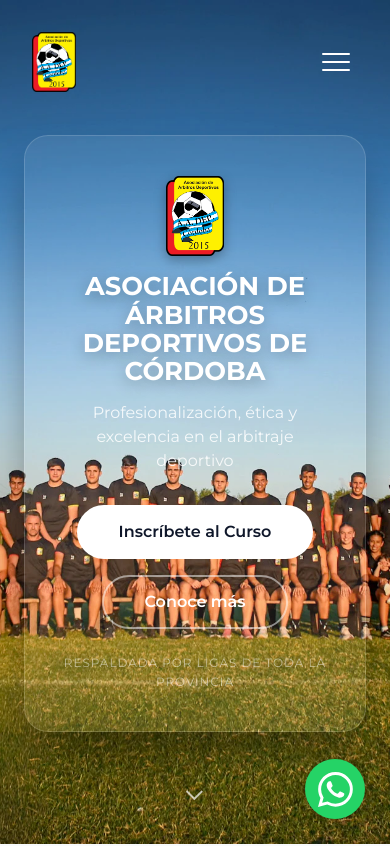
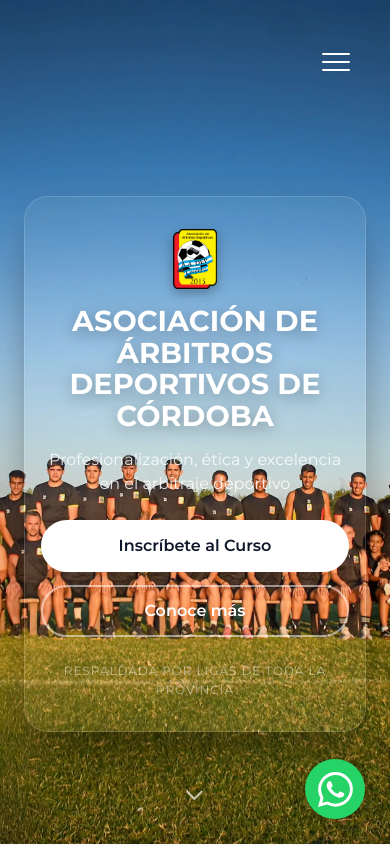
Before and after one commit to GuadaMachado193/aadep_landing, a React (Create React App) app: page / in a window 390 px wide. Shown: the top 846 px of the page. Built offline with nearby package versions, Linux system fonts and the light colour scheme.

Commit message:
solucion de navbar con logo superpuesto, no se pudo solucionar lo de la imagen

```diff
--- a/src/styles/hero.css
+++ b/src/styles/hero.css
@@ -170,3 +170,60 @@
     0%, 100% { transform: rotate(45deg) translate(0, 0); }
     50% { transform: rotate(45deg) translate(2px, 4px); }
 }
+
+/* ==========================================================================
+   Responsive Design para el Hero (Móviles)
+   ========================================================================== */
+
+@media (max-width: 768px) {
+    /* 1. Ajuste de la tarjeta de cristal para que no se vea tan opaca/apretada */
+    .hero-glass-panel {
+        /* Reducimos un poco el padding lateral para que el texto respire */
+        padding: 2rem 1rem;
+        /* Opcional: Hacemos el fondo un pelín más transparente si lo ves muy oscuro */
+        background: rgba(255, 255, 255, 0.05);
+        backdrop-filter: blur(12px); /* Menos blur ayuda al rendimiento y a la claridad en móviles */
+        -webkit-backdrop-filter: blur(12px);
+    }
+
+
+    /* 3. Ajustes sutiles de tipografía para que no sature la tarjeta pequeña */
+    .hero-title {
+        font-size: clamp(1.8rem, 5vw, 2.2rem); /* Aún más controlado en móviles */
+    }
+
+    .hero-subtitle {
+        font-size: 1rem;
+        margin-bottom: 1.5rem;
+    }
+
+    .hero-logo {
+        height: 60px; /* Un poco más chico el logo en celular */
+    }
+
+    /* 4. Que los botones tomen el 100% del ancho para ser más fáciles de tocar */
+    .hero-actions {
+        flex-direction: column;
+        gap: 0.8rem;
+    }
+
+    .hero-actions .btn {
+        width: 100%;
+        padding: 0.75rem 1rem;
+    }
+}
+
+@media (max-width: 768px) {
+    /* Ajustes específicos para móviles */
+    .hero-bg {
+        /* 1. Mantenemos 'cover' para que llene la pantalla, pero... */
+        object-fit: cover;
+
+        /* 2. ...Cambiamos el enfoque para asegurar que las caras de los árbitros se vean arriba */
+        object-position: center top; /* O prueba 'center 30%' */
+
+        /* Opcional: Si el efecto parallax (position: fixed) se ve muy forzado o lento en móvil,
+           puedes intentar desactivarlo solo en celulares: */
+        /* position: absolute; */
+    }
+}
--- a/src/styles/navbar.css
+++ b/src/styles/navbar.css
@@ -46,14 +46,22 @@
     align-items: center;
 }
 
+/* Logo Oculto por defecto en TODAS las pantallas (Escritorio y Móvil) */
 .logo {
     height: 60px;
     width: auto;
-    transition: transform 0.3s ease, height 0.3s ease;
+    opacity: 0;
+    visibility: hidden;
+    transform: translateY(-10px); /* Ligeramente subido para el efecto de entrada */
+    transition: all 0.3s ease; /* Suaviza la altura, opacidad y movimiento */
 }
 
+/* El logo APARECE cuando hacemos scroll */
 .navbar.scrolled .logo {
-    height: 50px;
+    height: 50px; /* Se achica un poco */
+    opacity: 1;
+    visibility: visible;
+    transform: translateY(0); /* Vuelve a su posición original */
 }
 
 /* --- Enlaces de Navegación --- */
```
